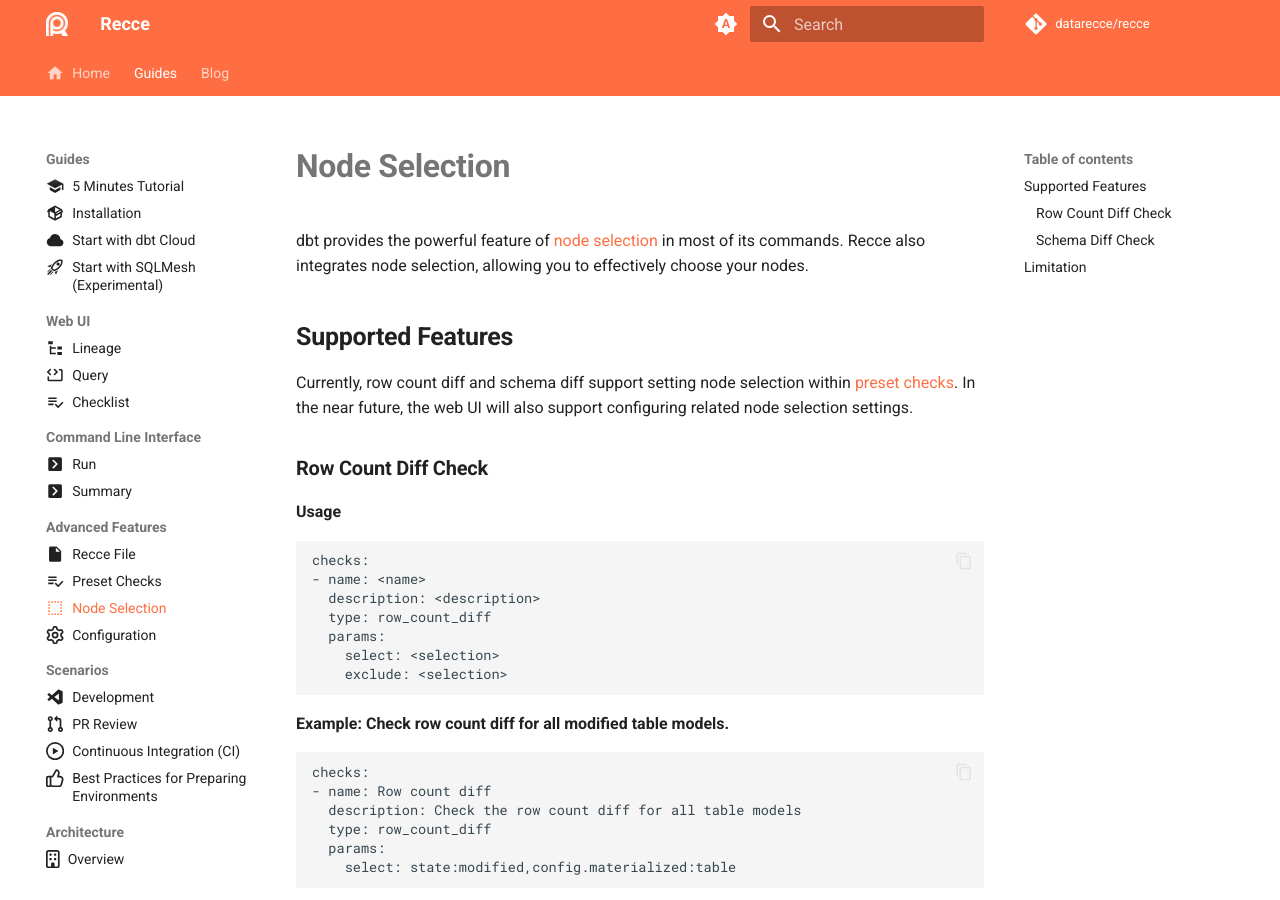
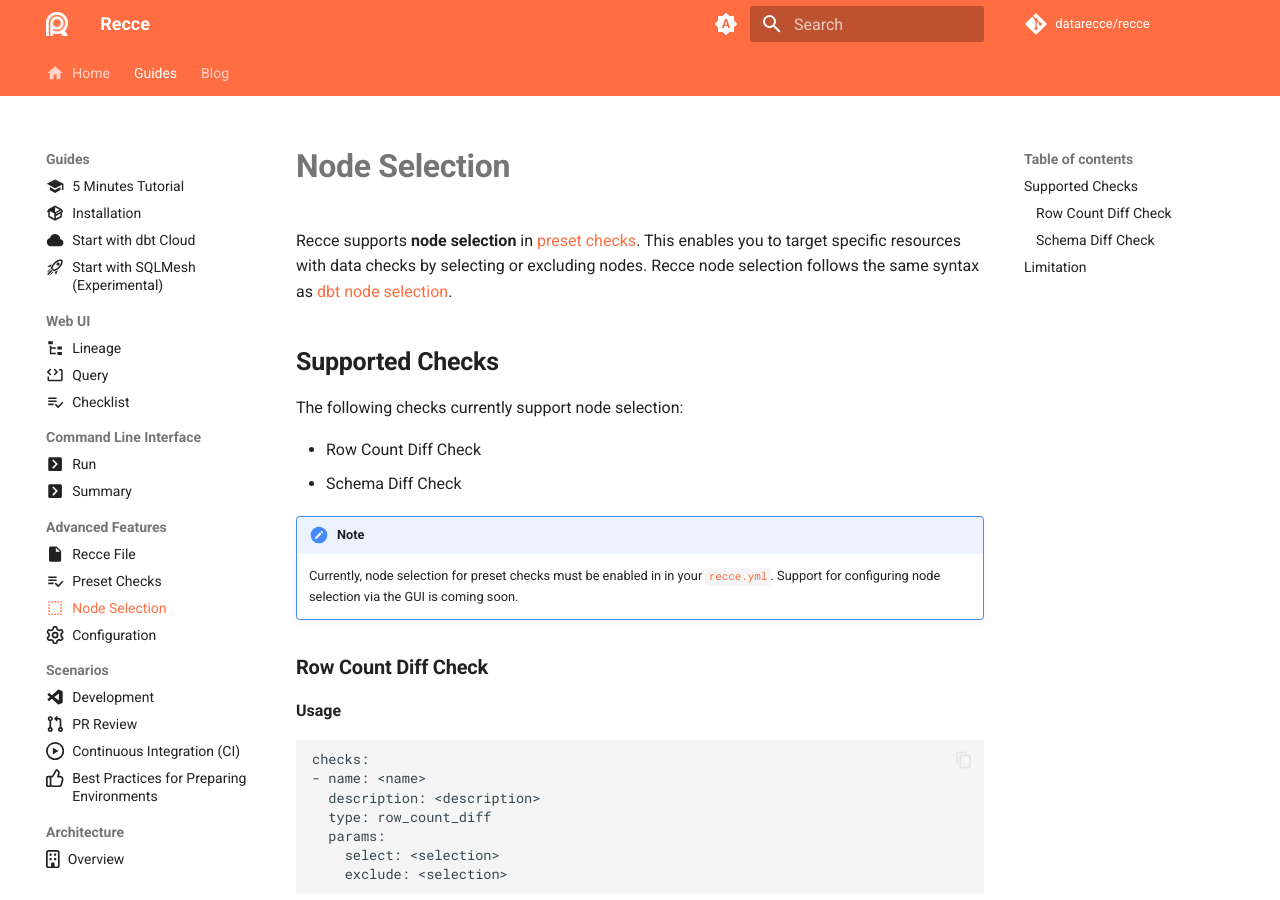
Before and after one commit to DataRecce/recce-documentation, an MkDocs documentation site: the page built from docs/docs/features/node-selection.md, in a window 1280 px wide and 900 px high. Built offline with MkDocs 1.6.1 and Material for MkDocs 9.7.7, drawn with Linux system fonts in a browser that asks for light colours; comment, search, counter and statistics services are not loaded.

Commit message:
updated intro for node selection

```diff
--- a/docs/docs/features/node-selection.md
+++ b/docs/docs/features/node-selection.md
@@ -3,10 +3,18 @@
 icon: material/select
 ---
 
-dbt provides the powerful feature of [node selection](https://docs.getdbt.com/reference/node-selection/syntax) in most of its commands. Recce also integrates node selection, allowing you to effectively choose your nodes.
+Recce supports **node selection** in [preset checks](./preset-checks.md). This enables you to target specific resources with data checks by selecting or excluding nodes. Recce node selection follows the same syntax as [dbt node selection](https://docs.getdbt.com/reference/node-selection/syntax).
 
-## Supported Features
-Currently, row count diff and schema diff support setting node selection within [preset checks](./preset-checks.md). In the near future, the web UI will also support configuring related node selection settings.
+## Supported Checks
+
+The following checks currently support node selection:
+
+- Row Count Diff Check
+- Schema Diff Check
+
+!!! Note
+
+    Currently, node selection for preset checks must be enabled in in your `recce.yml`. Support for configuring node selection via the GUI is coming soon.
 
 
 ### Row Count Diff Check
```
